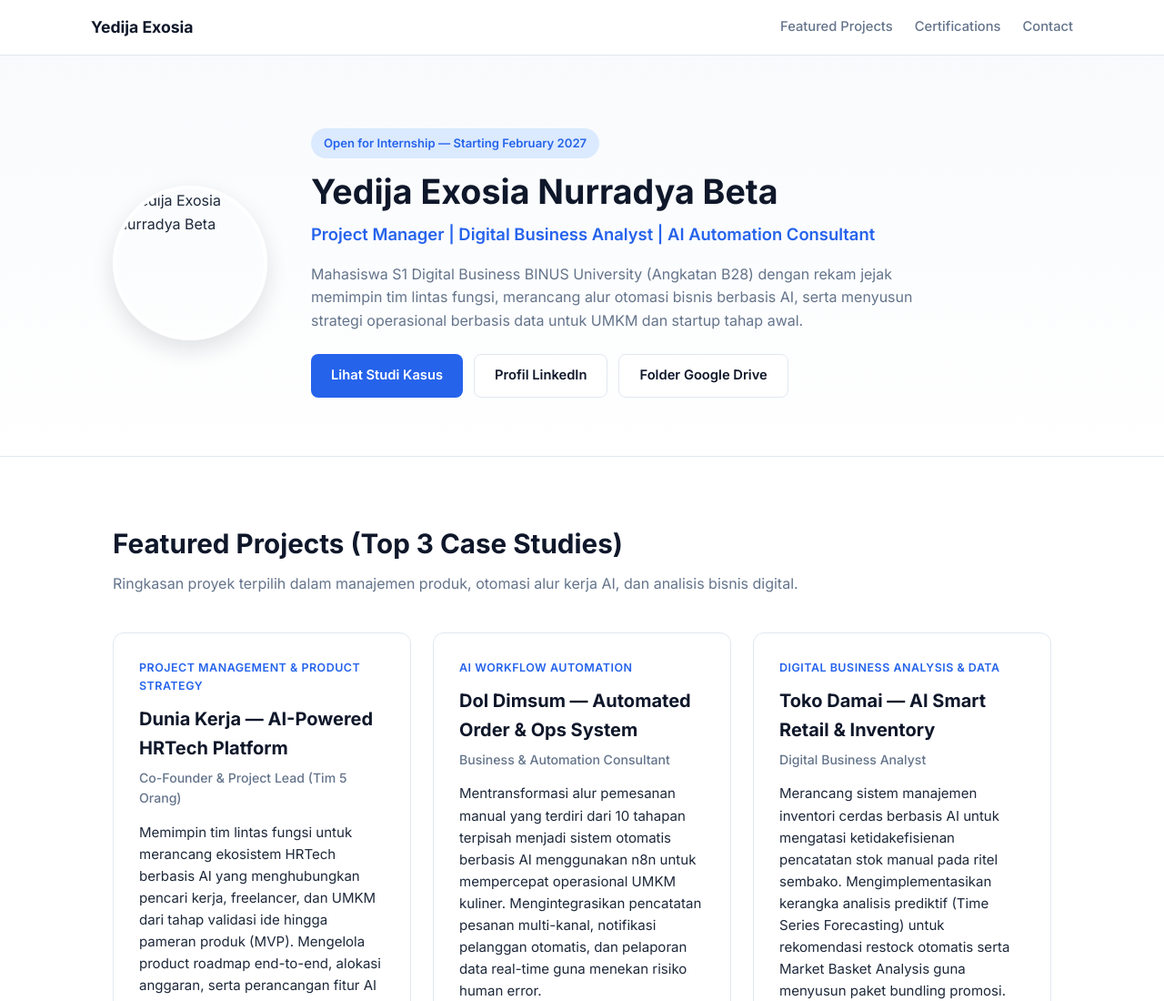
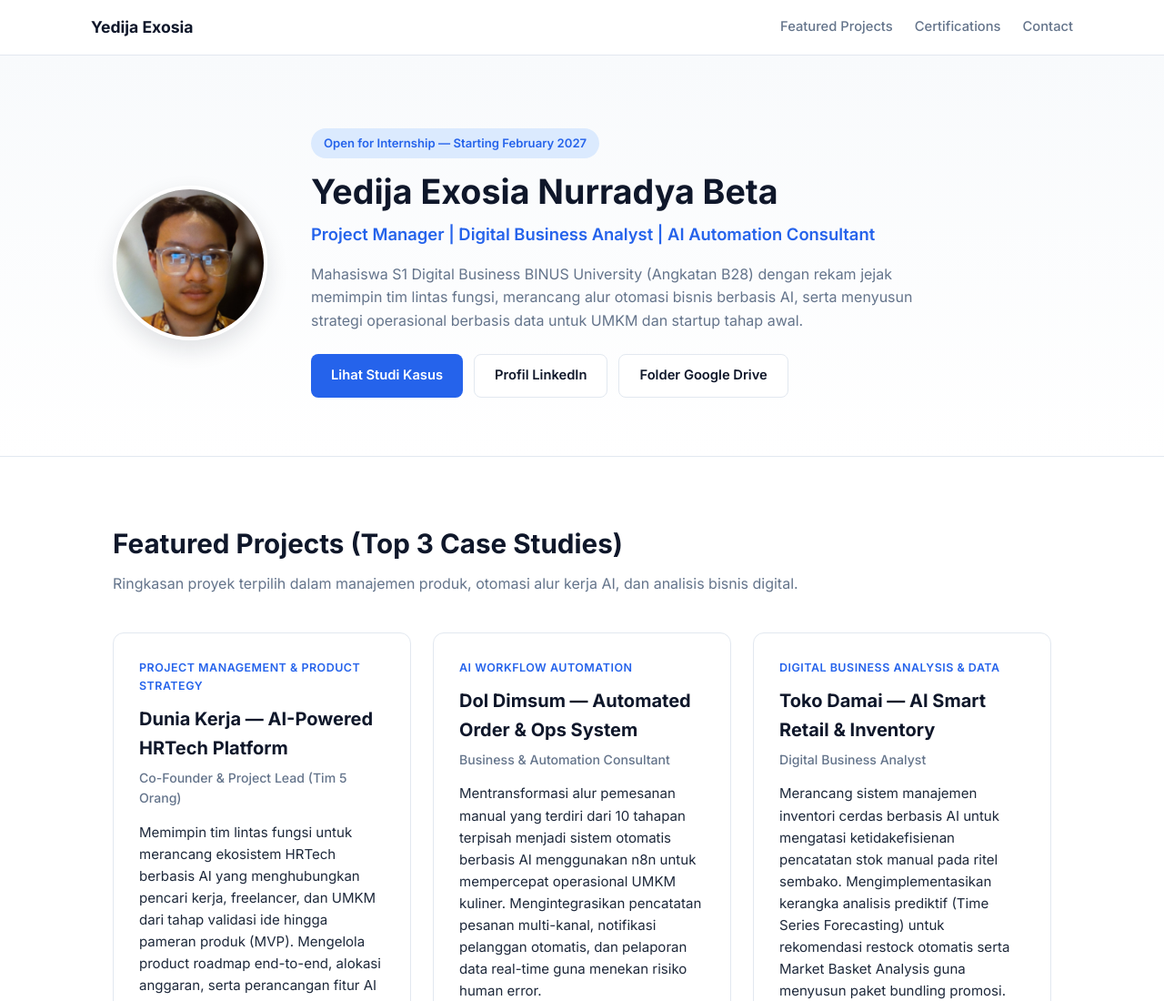
Before and after one commit to xoyedija-cloud/portofolio-yedija-exosia, a plain HTML site: page index.html in a window 1280 px wide. Shown: the top 1100 px of the page at 91% size. Drawn offline with Linux system fonts and the light colour scheme.

Commit message:
Update index.html

```diff
--- a/index.html
+++ b/index.html
@@ -430,7 +430,7 @@
         <div class="container">
             <div class="hero-grid">
                 <!-- Pastikan file foto bernama profile.jpg berada di folder yang sama dengan index.html -->
-                <img src="profile.jpg" alt="Yedija Exosia Nurradya Beta" class="hero-img">
+                <img src="WhatsApp Image 2026-01-20 at 15.03.19.jpeg" alt="Yedija Exosia Nurradya Beta" class="hero-img">
                 <div>
                     <span class="badge-intern">Open for Internship — Starting February 2027</span>
                     <h1>Yedija Exosia Nurradya Beta</h1>
```
